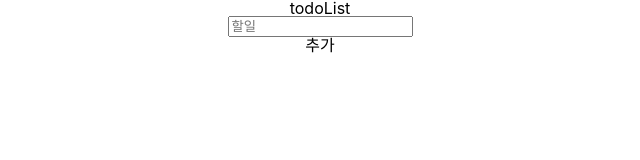
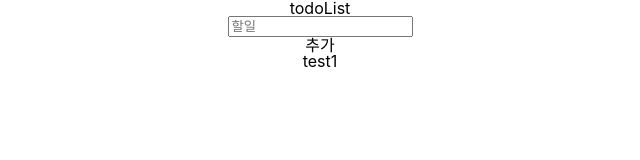
Before and after one commit to FacerAin/todoList, a React (Create React App) app in the folder todolist/: page / in a window 1280 px wide. Shown: the top 160 px of the page, without its empty margins (320-960 px from the left). Built offline with nearby package versions, Linux system fonts and the light colour scheme.

Commit message:
Update inputTodo Func

```diff
--- a/todolist/package.json
+++ b/todolist/package.json
@@ -3,6 +3,7 @@
   "version": "0.1.0",
   "private": true,
   "dependencies": {
+    "jquery": "^3.4.1",
     "react": "^16.9.0",
     "react-dom": "^16.9.0",
     "react-scripts": "3.1.1"
--- a/todolist/src/Components/App/App.js
+++ b/todolist/src/Components/App/App.js
@@ -1,15 +1,33 @@
 import React from 'react';
 import './App.css';
 import InputForm from '../InputForm/InputForm'
-
+import TodoCardList from '../TodoCardList/TodoCardList'
 class App extends React.Component{
+  constructor(props){
+    super(props)
+    this.state = {
+      TodoCardList: [{num:1,title: 'test1'}]
+    }
+    this.inputTodo = this.inputTodo.bind(this)
+  }
+  inputTodo(title){
+    const todolist = this.state.TodoCardList
+    let todolen = Object.keys(todolist).length
+    let todo = {
+      num : todolen+1,
+      title: title
+    }
+    todolist.push(todo)
+    this.setState({TodoCardList: todolist})
+    console.log(this.state.TodoCardList)
+  }
   render(){
   return (
     <div>
       <div className="App">
       <h1>todoList</h1>
-        <InputForm />
-        {/*Todo_Card Component */}
+        <InputForm inputTodo={this.inputTodo}/>
+        <TodoCardList todocardlist={this.state.TodoCardList}/>
       </div>
     </div>
   );
--- a/todolist/src/Components/InputForm/InputForm.js
+++ b/todolist/src/Components/InputForm/InputForm.js
@@ -1,6 +1,6 @@
 import React from 'react';
 import './InputForm.css';
-
+import $ from 'jquery'
 class InputFrom extends React.Component{
     constructor(props){
         super(props)
@@ -15,6 +15,8 @@ class InputFrom extends React.Component{
     }
     handleSubmit(event){
         console.log(`${this.state.title}send`)
+        this.props.inputTodo(this.state.title)
+        $('.InputForm-fields input').val('')
         event.preventDefault()
     }
     render(){
--- a/todolist/src/Components/TodoCard/TodoCard.js
+++ b/todolist/src/Components/TodoCard/TodoCard.js
@@ -3,8 +3,12 @@ import './TodoCard.css'
 
 class TodoCard extends React.Component{
     render(){
+        console.log('Host todocard')
         return(
             <div className="TodoCard">
+                <div className="Todo-Title">
+                    <p>{this.props.todo.title}</p>
+                </div>
 
             </div>
         )
--- a/todolist/src/Components/TodoCardList/TodoCardList.js
+++ b/todolist/src/Components/TodoCardList/TodoCardList.js
@@ -1,10 +1,15 @@
 import React from 'react';
+import TodoCard from '../TodoCard/TodoCard'
 
 class TodoCardList extends React.Component{
     render(){
         return(
             <div className="TodoCardList">
-
+                {
+                    this.props.todocardlist.map(todo => {
+                        return <TodoCard key={todo.num} todo={todo}/>
+                    })
+                }
             </div>
         )
     }
--- /dev/null
+++ b/todolist/src/util/TodoSave.js
@@ -0,0 +1,5 @@
+const TodoSave={
+    savetojson(title){
+
+    }
+}
```
Also changed, not shown: 1 other file (tests, documents, lock files or other folders).
